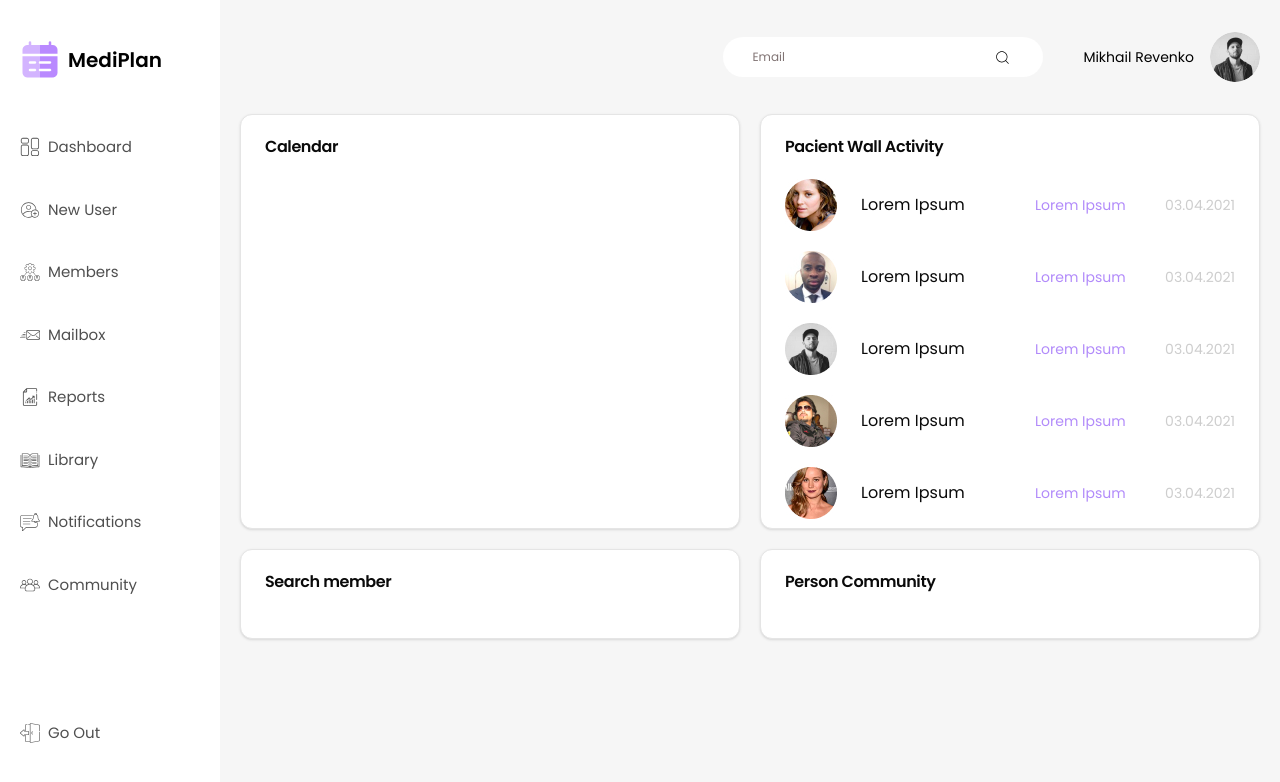
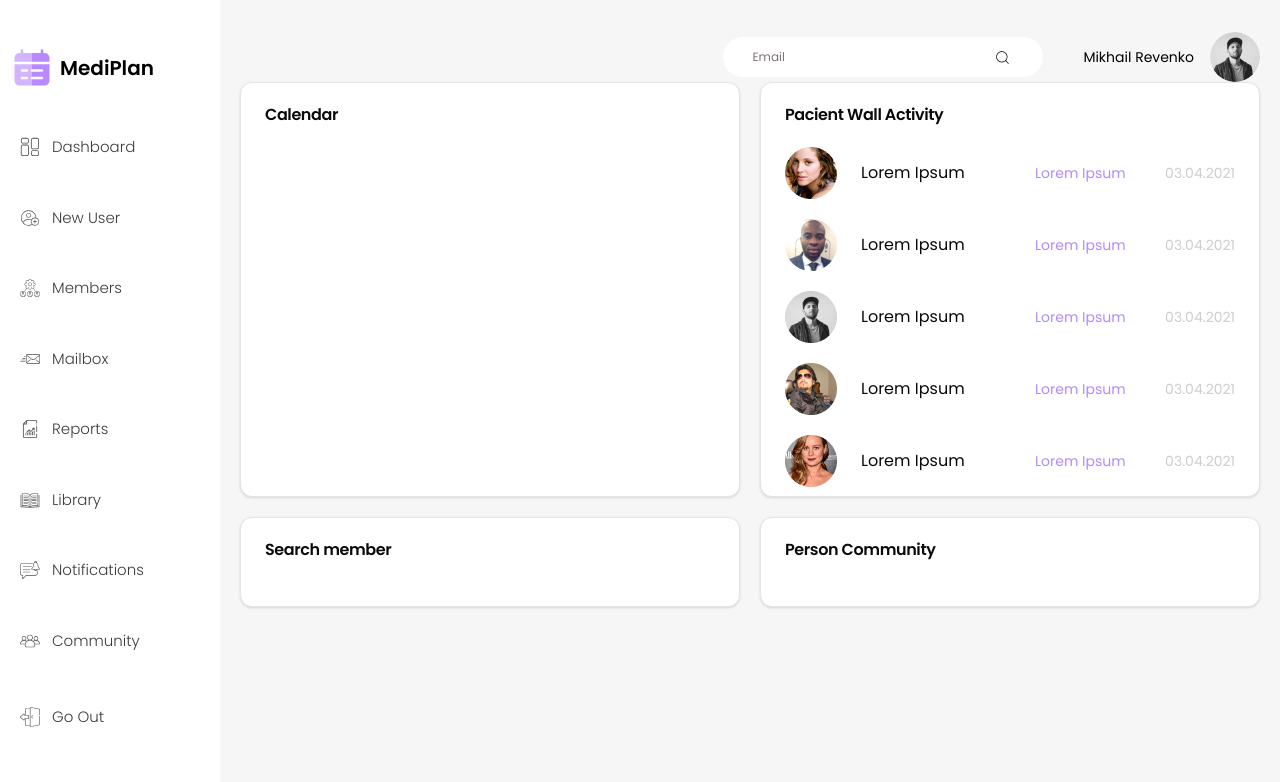
Before and after one commit to Vitalic96/mediplan, a Next.js app: page /dashboard in a window 1280 px wide. Shown: the top 782 px of the page. Built offline with nearby package versions, Linux system fonts and the light colour scheme.

Commit message:
added active link, changed tag and converted import

```diff
--- a/app/dashboard/layout.tsx
+++ b/app/dashboard/layout.tsx
@@ -1,5 +1,5 @@
-import Header from '@/components/header'
-import Sidebar from '@/components/sidebar'
+import { Header } from '@/components/header'
+import { Sidebar } from '@/components/sidebar'
 
 const DashboardLayout = ({
   children,
@@ -11,7 +11,7 @@ const DashboardLayout = ({
       <Sidebar />
       <main className='grow'>
         <Header />
-        {children}
+        <div className='-mt-8'>{children}</div>
       </main>
     </div>
   )
--- a/components/header.tsx
+++ b/components/header.tsx
@@ -32,4 +32,4 @@ const Header = () => {
   )
 }
 
-export default Header
+export { Header }
--- /dev/null
+++ b/components/logo.tsx
@@ -0,0 +1,23 @@
+import Image from 'next/image'
+import Link, { LinkProps } from 'next/link'
+import { AnchorHTMLAttributes, forwardRef } from 'react'
+
+import { cn } from '@/lib/utils'
+
+const Logo = forwardRef<
+  HTMLAnchorElement,
+  AnchorHTMLAttributes<HTMLAnchorElement> & LinkProps
+>(({ className, ...props }, ref) => {
+  return (
+    <Link
+      ref={ref}
+      className={cn('-ml-2 flex items-center gap-2', className)}
+      {...props}
+    >
+      <Image src={'/images/logo.png'} width={40} height={40} alt='' />
+      <div className='text-xl font-semibold'>MediPlan</div>
+    </Link>
+  )
+})
+
+export { Logo }
--- a/components/sidebar.tsx
+++ b/components/sidebar.tsx
@@ -1,33 +1,43 @@
-import Image from 'next/image'
+'use client'
+
 import Link from 'next/link'
+import { usePathname } from 'next/navigation'
 
 import { menuList } from '@/constants'
+import { cn } from '@/lib/utils'
+import { Logo } from '@/components/logo'
 
 const Sidebar = () => {
+  const pathname = usePathname()
+
   return (
-    <div className='relative flex w-[200px] shrink-0 flex-col gap-10 bg-white py-10 shadow-[-10000px_0_0_10000px_#fff]'>
-      <Link href='/dashboard' className='flex items-center gap-2'>
-        <Image src={'/images/logo.png'} width={40} height={40} alt='' />
-        <div className='text-xl font-semibold'>MediPlan</div>
-      </Link>
-      <ul className='flex grow flex-col gap-2'>
+    <aside className='relative flex w-[200px] shrink-0 flex-col gap-6 bg-white py-12 shadow-[-10000px_0_0_10000px_#fff]'>
+      <Logo href='/' />
+      <ul className='flex grow flex-col'>
         {menuList.map(({ position, label, href, Icon }, i) => {
+          const isActivePage = href === pathname || href === pathname + '/'
+
           return (
             <li key={i} className={position === 'top' ? 'order-1' : 'order-2'}>
               <Link
                 href={href}
-                className='relative flex items-center gap-2 py-4 text-[15px] text-gray-700 before:absolute before:bottom-0 before:right-0 before:top-0 before:m-auto before:h-[23px] before:w-[1px] before:bg-violet before:opacity-0 hover:text-violet'
+                className={cn(
+                  'group relative flex items-center gap-3 py-6 text-[15px] font-light text-gray-700 duration-300 before:absolute before:bottom-0 before:right-0 before:top-0 before:m-auto before:h-0 before:w-[1px] before:bg-violet before:opacity-0 before:transition-all before:duration-500 hover:text-violet hover:before:h-[23px] hover:before:opacity-100',
+                  isActivePage && 'font-normal text-violet',
+                )}
               >
-                <Icon />
-                {label}
+                <Icon className='shrink-0' />
+                <span className='text-gray-900 transition-colors duration-300 group-hover:text-violet'>
+                  {label}
+                </span>
               </Link>
             </li>
           )
         })}
         <li className='order-1 !mb-auto hidden xl:block'></li>
       </ul>
-    </div>
+    </aside>
   )
 }
 
-export default Sidebar
+export { Sidebar }
```
